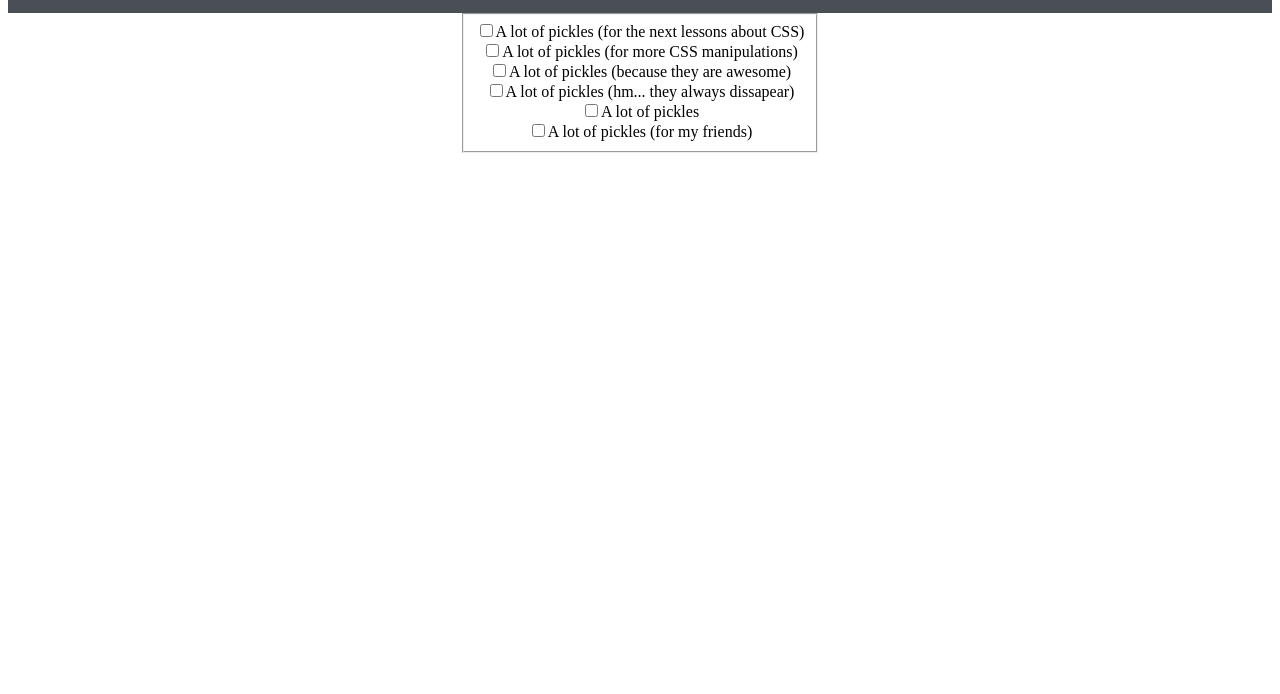
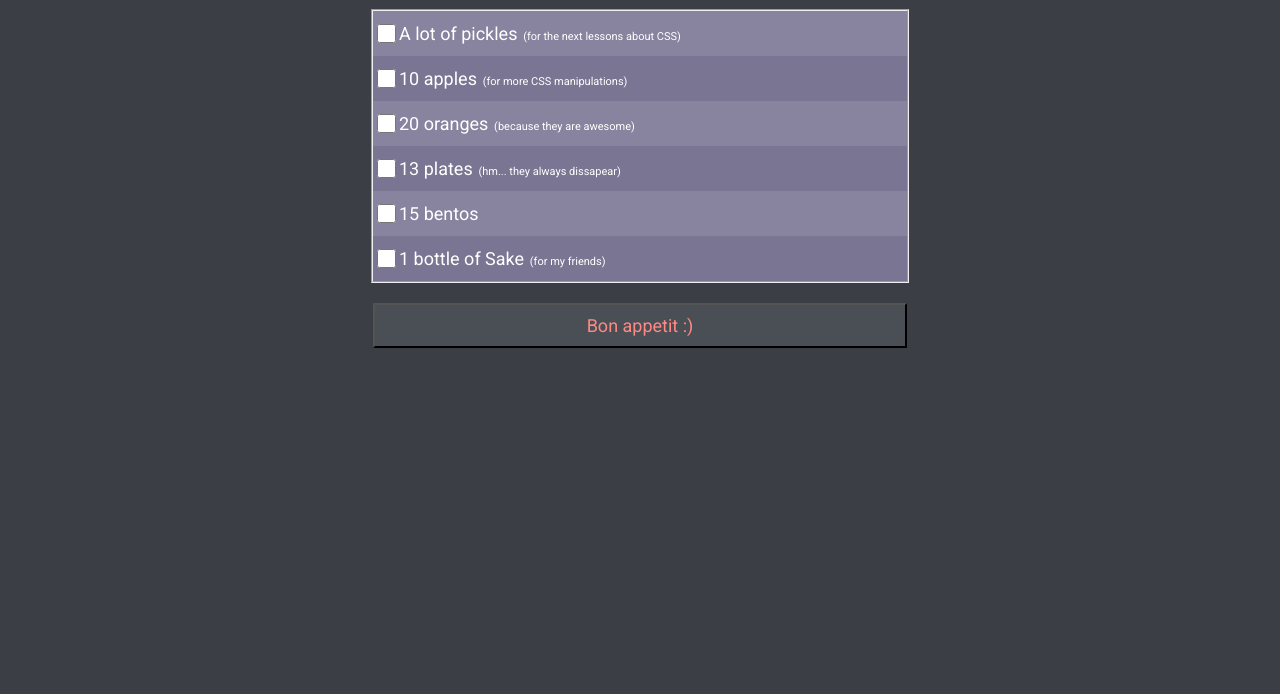
Before and after one commit to xdidenko/IvanDidenko, a plain HTML site: page lesson8_selectors/index.html in a window 1280 px wide. Shown: the part 106-800 px from the top of the page. Drawn offline with Linux system fonts and the light colour scheme.

Commit message:
homewor-lesson8 added

```diff
--- a/lesson8_pre-postprocessors/styles/index.css
+++ /dev/null
@@ -1,59 +0,0 @@
-
-.header {
-display:flex;
-flex-direction: column;
-justify-content: center;
-align-items: center;
-background-color: #4A4F56;
-}
-.wrapper {
-display:flex;
-flex-direction: column;
-justify-content: center;
-align-items: center;
-}
-.title {
-font-family: 'Roboto', sans-serif;
-font-style: normal;
-font-weight: 700;
-font-size: 24px;
-
-
-color: #FF8984;
-}
-
-.text {
-font-family: 'Roboto', sans-serif;
-font-style: normal;
-font-weight: 400;
-font-size: 16px;
-color: #FF8984;
-}
-
-.checkbox_items {
-    display:flex;
-    flex-direction: column;
-    align-items: center;
-    justify-content: center;
-}
-.item1 {
-
-}
-.item1::after {
-    content: " (for the next lessons about CSS) ";
-}
-
-.item2::after {
-    content: " (for more CSS manipulations) ";
-}
-
-.item3::after {
-    content: " (because they are awesome) ";
-}
-.item4::after {
-    content: "  (hm... they always dissapear) ";
-}
-
-.item6::after {
-    content: "  (for my friends) ";
-}
--- a/lesson8_pre-postprocessors/index.html
+++ b/lesson8_selectors/index.html
@@ -9,6 +9,7 @@
     <link rel="preconnect" href="https://fonts.googleapis.com">
 <link rel="preconnect" href="https://fonts.gstatic.com" crossorigin>
 <link href="https://fonts.googleapis.com/css2?family=Roboto:wght@400;700&display=swap" rel="stylesheet">
+<link rel="shortcut icon" type="image/png" href="icons/favicon.png">
 </head>
 <body>
 <header class="header">
@@ -18,13 +19,14 @@
 <main>
     <div class="wrapper">
     <fieldset class="checkbox_items">
-        <label class="item1"><input type="checkbox">A lot of pickles</label>
-        <label class="item2"><input type="checkbox">A lot of pickles</label>
-        <label class="item3"><input type="checkbox">A lot of pickles</label>
-        <label class="item4"><input type="checkbox">A lot of pickles</label>
-        <label class="item5"><input type="checkbox">A lot of pickles</label>
-        <label class="item6"><input type="checkbox">A lot of pickles</label>
+        <label class="item"><input type="checkbox"><span class="item1">A lot of pickles</span></label>
+        <label class="item"><input type="checkbox"><span class="item2">10 apples</span></label>
+        <label class="item"><input type="checkbox"><span class="item3">20 oranges</span></label>
+        <label class="item"><input type="checkbox"><span class="item4">13 plates</span></label>
+        <label class="item"><input type="checkbox"><span class="item5">15 bentos</span></label>
+        <label class="item"><input type="checkbox"><span class="item6">1 bottle of Sake</span></label>
     </fieldset>
+    <button class="bon_app">Bon appetit :)</button>
 </div>
 </main>
 </body>
--- /dev/null
+++ b/lesson8_selectors/styles/index.css
@@ -0,0 +1,140 @@
+* {transition: all .1s ease-in;}
+
+body {
+margin: auto;
+background: #3B3F45;
+}
+
+fieldset{
+margin: 0;
+padding: 0;
+}
+label {
+width: 534px;
+height: 45px;
+font-family: 'Roboto', sans-serif;
+font-size: 18px;
+color: #FFFFFF;
+display:flex;
+align-items: center;
+}
+
+label:nth-child(even)
+{
+background-color: #7A7593;
+
+}
+label:hover{
+background-color: #625E77;
+border-top: 3px solid #FFFFFF;
+border-bottom: 3px solid #FFFFFF;
+}
+span {
+    position: relative;
+    white-space: nowrap;
+}
+/* Не можу зрозуміти,чому доданий текст зникає при закреслюванні?І*/
+ input[type='checkbox']:checked +span::after
+{
+    border-top: 2px solid rgb(255, 255, 255);
+    position: absolute;
+    content: "";
+    right: 0;
+    top:50%;
+    left: 0;
+
+}
+input[type='checkbox'] {
+width: 19px;
+height: 19px;
+}
+h1 {
+margin-bottom: 0px;
+}
+.header {
+display:flex;
+flex-direction: column;
+justify-content: center;
+align-items: center;
+background-color: #4A4F56;
+}
+.wrapper {
+display:flex;
+flex-direction: column;
+justify-content: center;
+align-items: center;
+}
+.title {
+font-family: 'Roboto', sans-serif;
+font-style: normal;
+font-weight: 700;
+font-size: 24px;
+color: #FF8984;
+}
+
+.text {
+font-family: 'Roboto', sans-serif;
+font-style: normal;
+font-weight: 400;
+font-size: 16px;
+color: #FF8984;
+}
+
+.checkbox_items {
+margin: 20px;
+display:flex;
+flex-direction: column;
+background: #88839E;
+}
+
+.item1::after {
+content: " (for the next lessons about CSS) ";
+font-family: 'Roboto', sans-serif;
+font-size: 11px;
+color: #FFFFFF;
+margin-left: 3px;
+
+}
+
+.item2::after {
+content: " (for more CSS manipulations) ";
+font-family: 'Roboto', sans-serif;
+font-size: 11px;
+color: #FFFFFF;
+margin-left: 3px;
+}
+
+.item3::after {
+content: " (because they are awesome) ";
+font-family: 'Roboto', sans-serif;
+font-size: 11px;
+color: #FFFFFF;
+margin-left: 3px;
+}
+.item4::after {
+content: "  (hm... they always dissapear) ";
+font-family: 'Roboto', sans-serif;
+font-size: 11px;
+color: #FFFFFF;
+margin-left: 3px;
+}
+
+.item6::after {
+content: "  (for my friends) ";
+font-family: 'Roboto', sans-serif;
+font-size: 11px;
+color: #FFFFFF;
+margin-left: 3px;
+}
+
+.bon_app {
+width: 534px;
+height: 45px;
+font-family: 'Roboto', sans-serif;
+font-size: 18px;
+color: #FF8984;
+background-color: #4A4F56;
+display:flex;
+justify-content: center ;
+align-items: center;
+}
```
Also changed, not shown: lesson8_selectors/icons/favicon.png (added).
